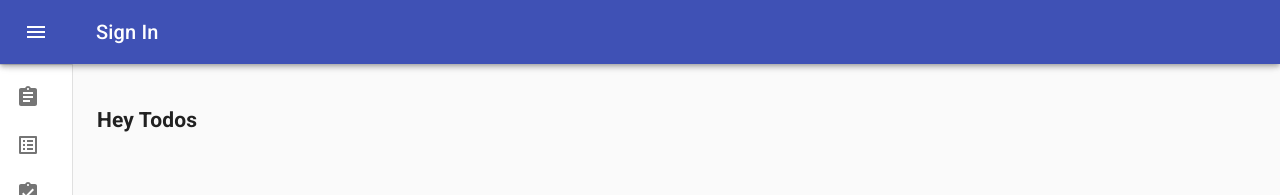
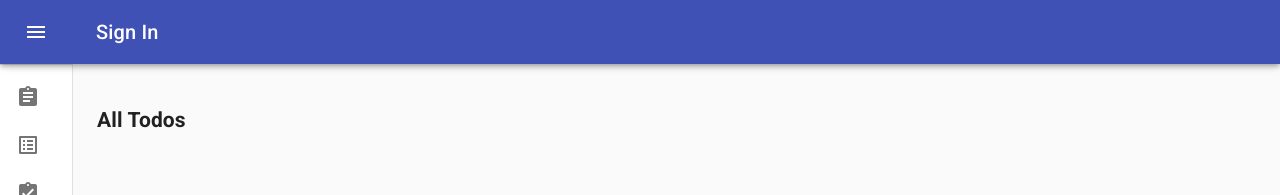
Before and after one commit to idecipher01/Next-To-Do, a Next.js app: page /dashboard in a window 1280 px wide. Both pictures are taken after a click on the button "All Tasks". Shown: the top 195 px of the page. Built offline with nearby package versions, Linux system fonts and the light colour scheme.

Commit message:
Revert "- for undo commit"
This reverts commit 4d17ca7e1635f6852a73959945e54fe8a1441dd1.

```diff
--- a/src/components/all-todos.tsx
+++ b/src/components/all-todos.tsx
@@ -19,7 +19,7 @@ const AllTodo = (props:any) => {
 
   return (
     <div>
-      <h2>Hey Todos</h2>
+      <h2>All Todos</h2>
       <TodoList renderList={props.todolist} handleComplete={props.handleComplete}/>
     </div>
   );
```
